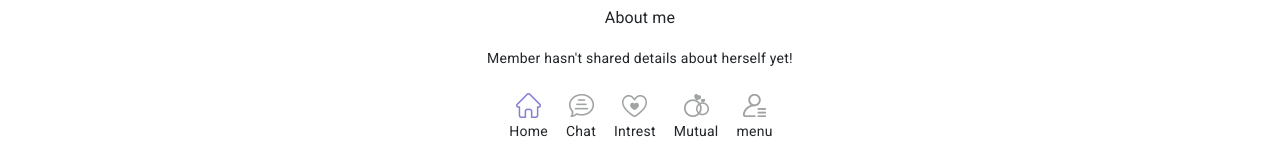
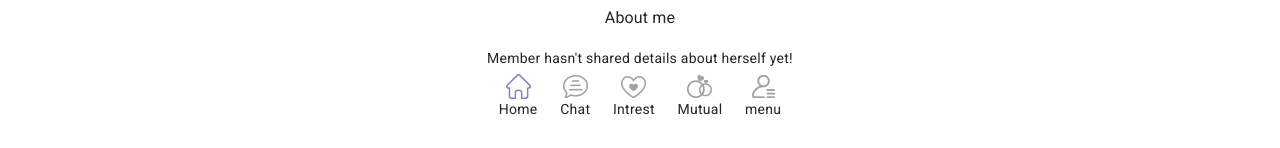
Before and after one commit to RaviTwiligtsoftware/muslim-match-making, an Angular app: page /profile in a window 1280 px wide. Shown: the part 649-797 px from the top of the page. Built offline with nearby package versions, Linux system fonts and the light colour scheme.

Commit message:
fix: footer issue

```diff
--- a/src/app/pages/components/profile/profile.component.html
+++ b/src/app/pages/components/profile/profile.component.html
@@ -97,11 +97,17 @@
         </div>
 
     </div>
-    <div class="row footerBar">
-        <ul>
-            <li *ngFor="let menuItem of menuItems" [class.active]="menuItem.label === 'Matches'">
-                <img [src]="'assets/images/' + menuItem.icon" alt="{{ menuItem.label }}"> {{ menuItem.label }}
-            </li>
-        </ul>
+    <div class="container-fluid">
+        <div class="row justify-content-center">
+            <div class="col-12 col-sm-6 col-md-4 col-lg-3 text-center">
+                <ul class="list-inline d-flex justify-content-between">
+                    <li *ngFor="let menuItem of menuItems" [class.active]="menuItem.label === 'Matches'"
+                        class="list-inline-item">
+                        <img [src]="'assets/images/' + menuItem.icon" alt="{{ menuItem.label }}"><br>
+                        {{ menuItem.label }}
+                    </li>
+                </ul>
+            </div>
+        </div>
     </div>
 </div>
--- a/src/app/pages/components/profile/profile.component.scss
+++ b/src/app/pages/components/profile/profile.component.scss
@@ -17,31 +17,6 @@
     mat-icon {
         color: gray;
     }
-}
-
-.footerBar {
-    z-index: 9;
-    background: white;
-    position: fixed;
-    bottom: 0px;
-    width: 100%;
-}
-
-.footerBar img {
-    display: block;
-    margin: 3px auto;
-}
-
-.footerBar ul {
-    padding: 0;
-    margin: 10px auto;
-}
-
-.footerBar li {
-    list-style-type: none;
-    display: inline-block;
-    padding: 10px 8px 0px 10px;
-    font-size: 14px;
 }
 
 .floatingIcons {
```
